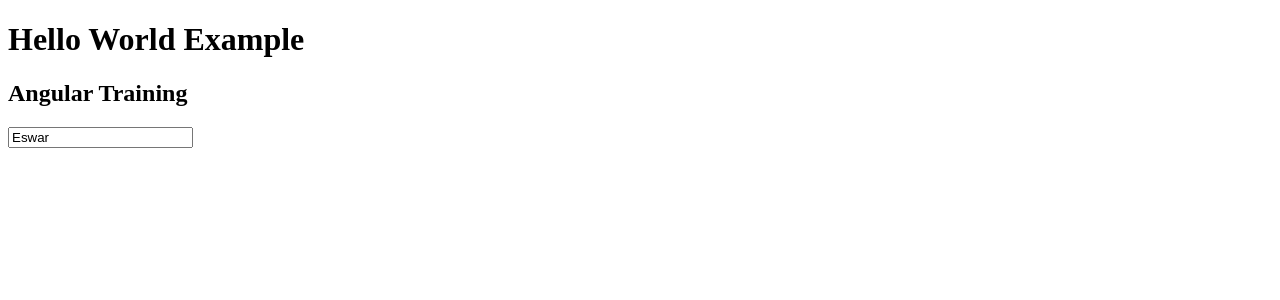
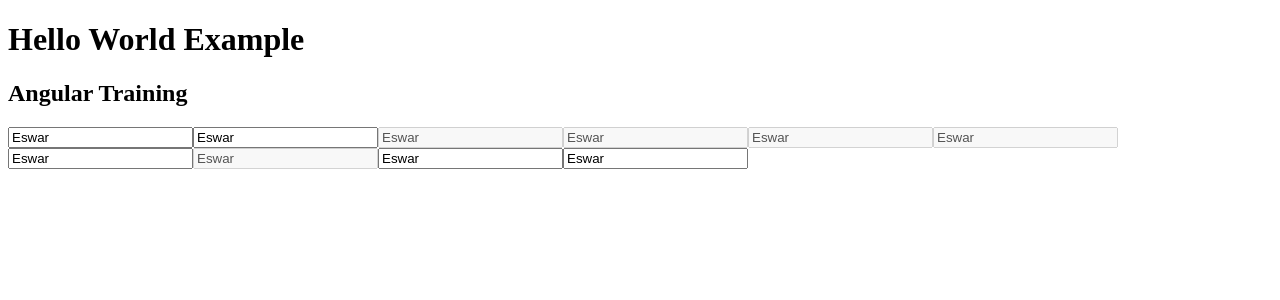
Before and after one commit to eswarpullagan/AngularTraining, an Angular app: page / in a window 1280 px wide. Shown: the top 300 px of the page. Built offline with nearby package versions, Linux system fonts and the light colour scheme.

Commit message:
PropertyBinding-Lab3

```diff
--- a/src/app/property-binding/property-binding.component.ts
+++ b/src/app/property-binding/property-binding.component.ts
@@ -7,12 +7,22 @@
               {{name}}
               </h2>
               <input [id]="myId" type="text" value="Eswar">
+              <input id="{{myId}}" type="text" value="Eswar">
+              <input disabled id="{{myId}}" type="text" value="Eswar">
+              <input disabled=false id="{{myId}}" type="text" value="Eswar">
+              <input disabled="false" id="{{myId}}" type="text" value="Eswar">
+              <input disabled="{{false}}" id="{{myId}}" type="text" value="Eswar">
+              <input [disabled]="false" id="{{myId}}" type="text" value="Eswar">
+              <input [disabled]="true" id="{{myId}}" type="text" value="Eswar">
+              <input [disabled]="isDisabled" id="{{myId}}" type="text" value="Eswar">
+              <input bind-disabled="isDisabled" id="{{myId}}" type="text" value="Eswar">
             <div>`,
   styleUrls: ['./property-binding.component.css']
 })
 export class PropertyBindingComponent implements OnInit {
   public name="Angular Training"
   public myId="testId"
+  public isDisabled=false;
   constructor() { }
 
   ngOnInit() {
```
